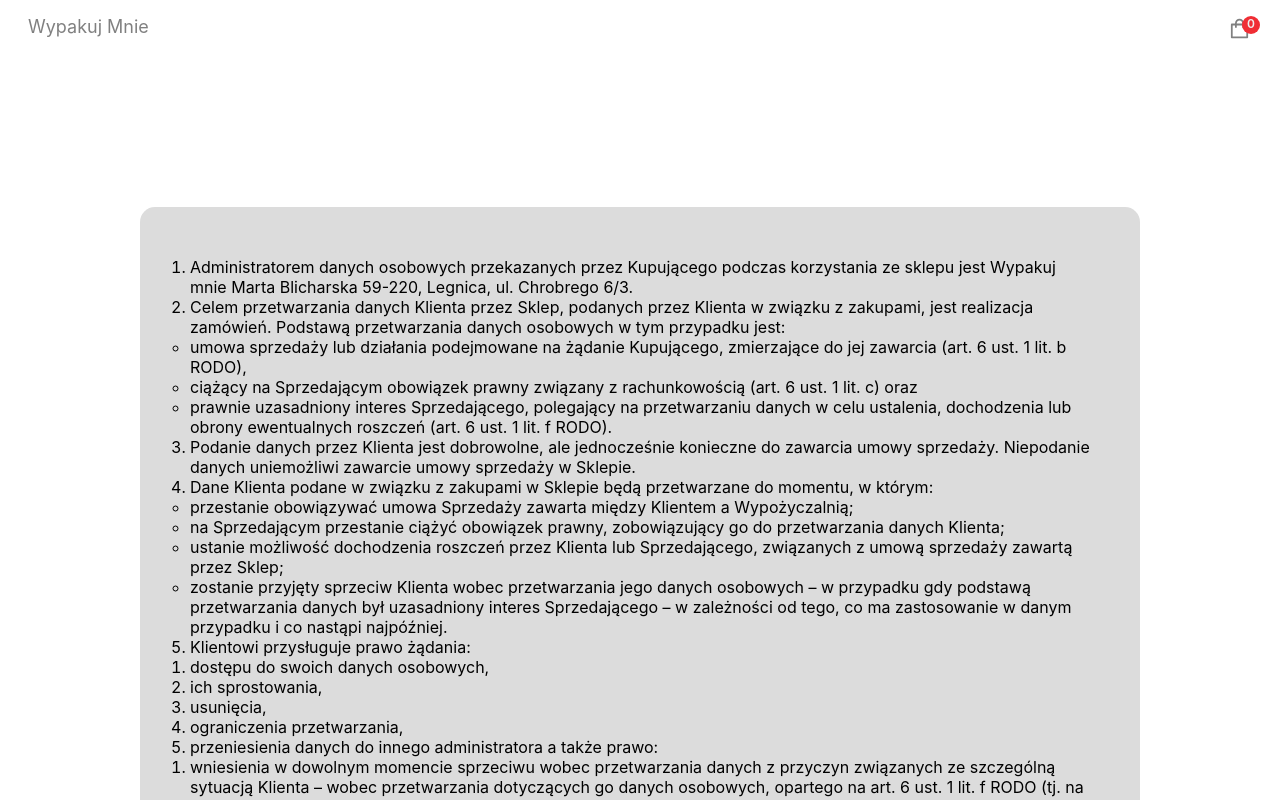
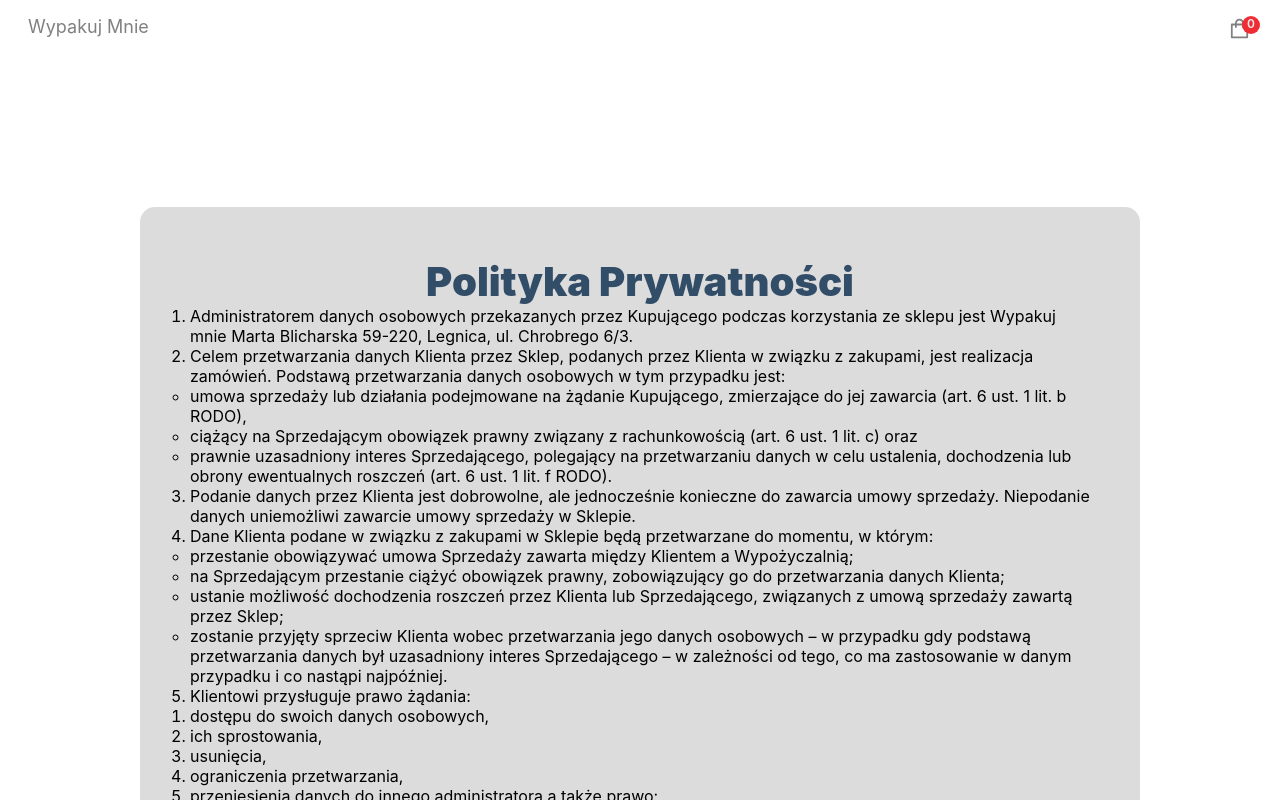
Before and after one commit to Ruud1990/ecommerce-2024, a Next.js app: page /privacy in a window 1280 px wide. Shown: the top 800 px of the page. Built offline with nearby package versions, Linux system fonts and the light colour scheme; no server answers.

Commit message:
changes privacy page styles

```diff
--- a/pages/privacy.js
+++ b/pages/privacy.js
@@ -8,6 +8,7 @@ const privacy = () => {
   return (
     <div className="success-wrapper">
       <div className="success">
+      <h2>Polityka Prywatności</h2>
         <ol>
         <li>Administratorem danych osobowych przekazanych przez Kupującego podczas korzystania ze sklepu jest Wypakuj mnie Marta Blicharska 59-220, Legnica, ul. Chrobrego 6/3.</li>
         <li>Celem przetwarzania danych Klienta przez Sklep, podanych przez Klienta w związku z zakupami, jest realizacja zamówień. Podstawą przetwarzania danych osobowych w tym przypadku jest:
```
